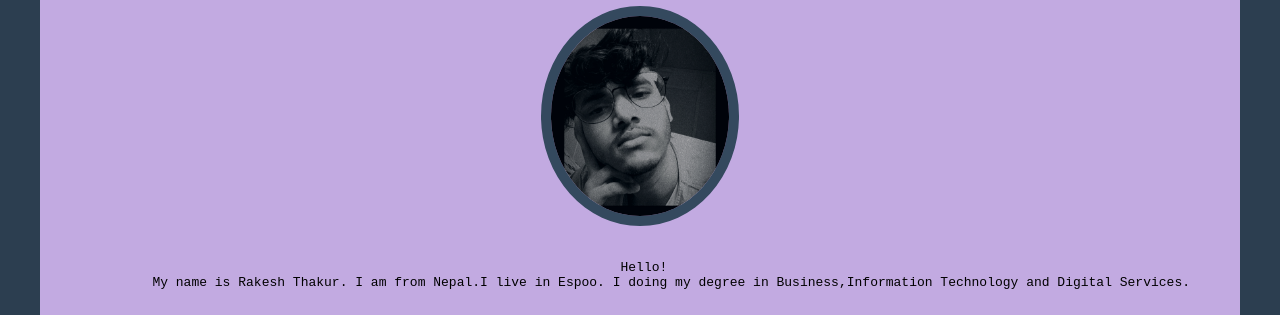
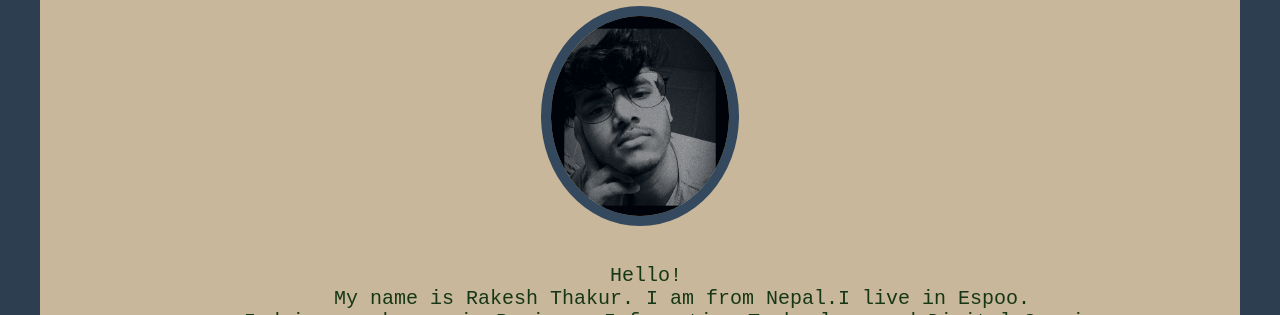
Before and after one commit to Rakesh-sys593/Assignment, a plain HTML site: page index.html in a window 1280 px wide. Shown: the part 135-450 px from the top of the page. Drawn offline with Linux system fonts and the light colour scheme.

Commit message:
colour and removed bullets from list

```diff
--- a/style1.css
+++ b/style1.css
@@ -12,13 +12,13 @@ body {
 
   @media (max-width: 600px) {
     .responsive-box {
-      background-color: rgb(97, 55, 92);
+      background-color: #71816d;
     }
   }
 
   @media (min-width: 601px) {
     .responsive-box {
-      background-color: rgb(194, 170, 225);
+      background-color: #c9b79c;
     }
   }
 }
@@ -35,6 +35,7 @@ h2{
     font-family: 'Segoe UI', Tahoma, Geneva, Verdana, sans-serif;
     font-size: 18px;
     color: #e1e2e1;
+    list-style-type:none;
   }
 .image{
   display: block;
@@ -58,16 +59,20 @@ border-width: 10px;}
     text-align: center;
     height: 10px;
   }
-}
+
 pre {
   font-family: "Courier New", Courier, monospace;
-  font-size: 16px;
-  color: #e1e2e1;
+  font-size: 20px;
+  color: #163716;
+  flex: 1;
+
+  ;
 }
 table {
   width: 100%;
   border-collapse: collapse;
   border: #e1e2e1 2px solid;
+;
 }
 th {
   border: 1px solid #34495e;
```
Also changed, not shown: index.html (+2 -1 lines).
